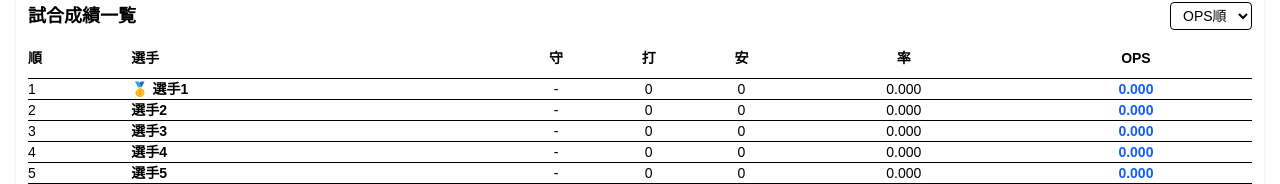
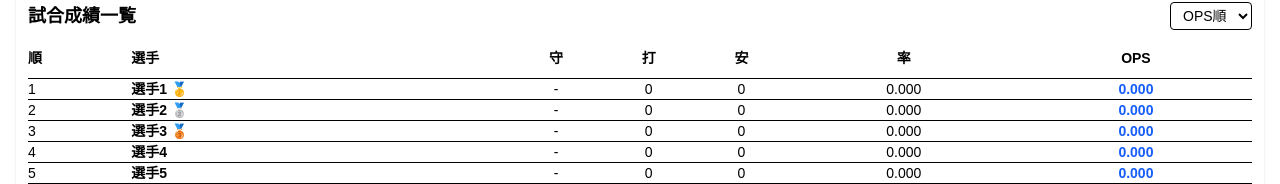
Before and after one commit to forcascreate-eng/baseball-ops-app, a Next.js app: page / in a window 1280 px wide. Shown: the part 488-672 px from the top of the page. Built offline with nearby package versions, Linux system fonts and the light colour scheme.

Commit message:
add ranking medals

```diff
--- a/app/page.tsx
+++ b/app/page.tsx
@@ -305,8 +305,11 @@ const togglePlayerHistory = (playerIndex: number) => {
           <td>{index + 1}</td>
 
           <td className="font-bold">
-            {index === 0 ? "🥇 " : ""}
             {player.name}
+
+            {index === 0 && " 🥇"}
+            {index === 1 && " 🥈"}
+            {index === 2 && " 🥉"}
           </td>
 
           <td className="text-center">
```
